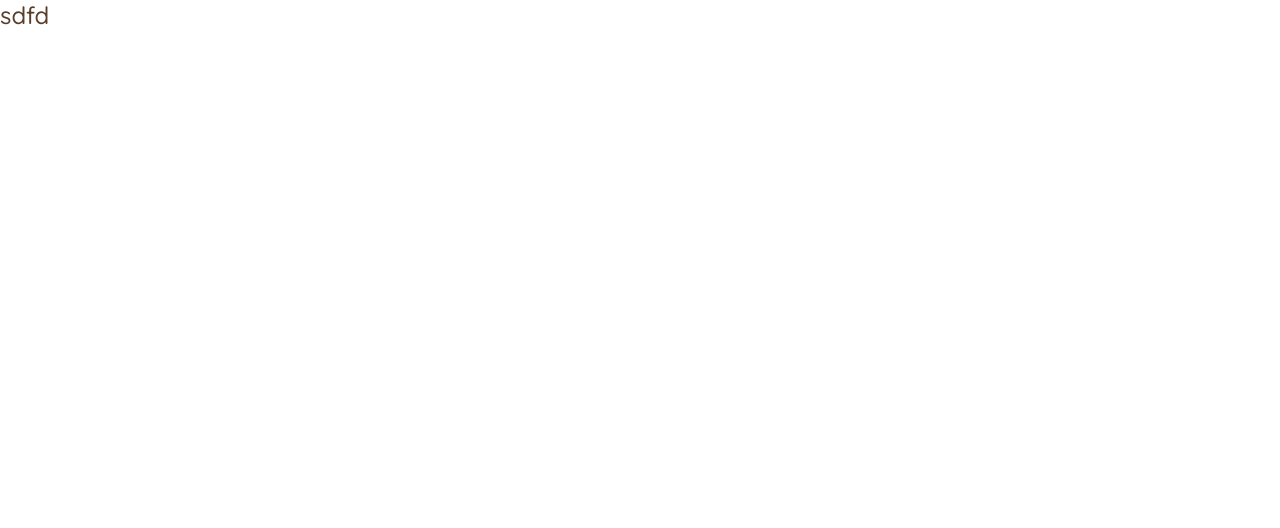
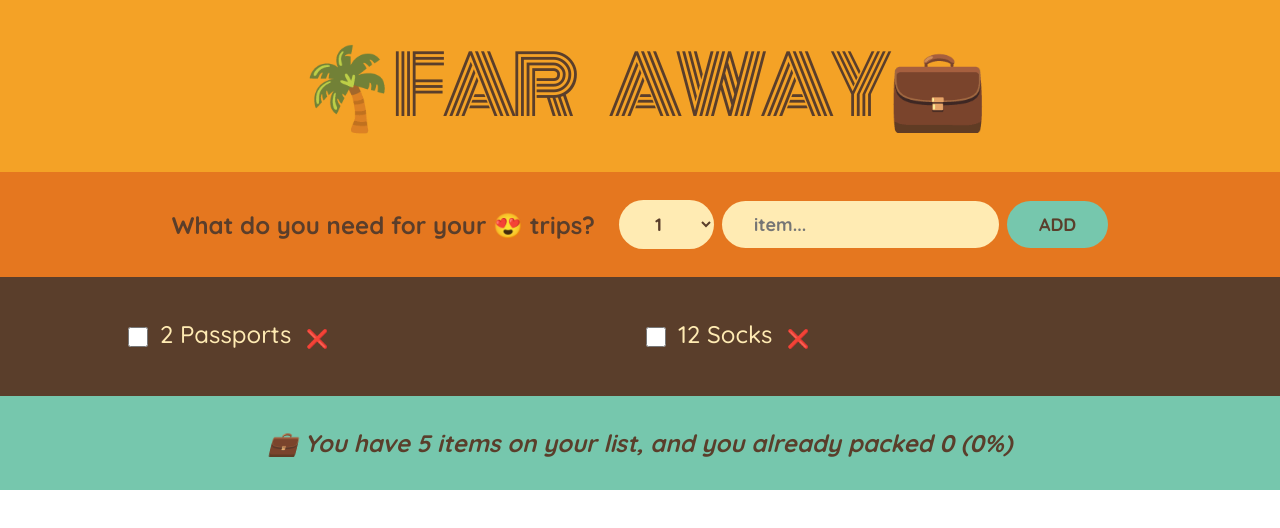
Before and after one commit to itsmeeSanj/travel-list, a React (Create React App) app: page / in a window 1280 px wide. Shown: the top 528 px of the page. Built offline with nearby package versions, Linux system fonts and the light colour scheme.

Commit message:
add:form-list

```diff
--- a/src/App.js
+++ b/src/App.js
@@ -1,5 +1,100 @@
 import React from "react";
 
 export default function App() {
-  return <>sdfd</>;
+  const initialItems = [
+    { id: 1, description: "Passports", quantity: 2, packed: false },
+    { id: 2, description: "Socks", quantity: 12, packed: false },
+  ];
+
+  return (
+    <>
+      <Logo />
+      <Form />
+      <PackingList initialItems={initialItems} />
+      <Stats />
+    </>
+  );
 }
+
+function Logo() {
+  return <h1>🌴Far Away💼</h1>;
+}
+
+function Form() {
+  return (
+    <form className='add-form'>
+      <h3>What do you need for your 😍 trips? </h3>
+
+      <select>
+        <option value={1}>1</option>
+        <option value={2}>2</option>
+        <option value={3}>3</option>
+        <option value={4}>4</option>
+      </select>
+
+      <input type='text' name='item' id='' placeholder='item...' />
+
+      <button>Add</button>
+    </form>
+  );
+}
+
+function PackingList({ initialItems }) {
+  const [isChecked, setIsChecked] = React.useState(false);
+  return (
+    <div className='list'>
+      <ul>
+        {initialItems.map((item, index) => {
+          return (
+            <>
+              <li key={item?.id}>
+                <input
+                  type='checkbox'
+                  onChange={() => {
+                    setIsChecked(!isChecked);
+                  }}
+                />
+                <label
+                  for={item?.description}
+                  style={
+                    item?.packed
+                      ? {
+                          textDecoration: "line-through",
+                        }
+                      : { textDecoration: "none" }
+                  }
+                >
+                  {" "}
+                  {item?.quantity} {item?.description} <button>❌</button>
+                </label>
+              </li>
+            </>
+          );
+        })}
+      </ul>
+
+      {/* <div className='actions'>
+        <select name='SORTED BY INPUT ORDER' id='sort'>
+          <option value='1'>1</option>
+          <option value='2'>2</option>
+          <option value='3'>3</option>
+          <option value='4'>4</option>
+        </select>
+        <button>Clear List</button>
+      </div> */}
+      {/* <Items /> */}
+    </div>
+  );
+}
+
+function Items() {
+  return <div>logo</div>;
+}
+
+function Stats() {
+  return (
+    <footer className='stats'>
+      <em>💼 You have 5 items on your list, and you already packed 0 (0%)</em>
+    </footer>
+  );
+}
--- a/src/index.css
+++ b/src/index.css
@@ -1,10 +1,3 @@
-/*
-const initialItems = [
-  { id: 1, description: "Passports", quantity: 2, packed: false },
-  { id: 2, description: "Socks", quantity: 12, packed: false },
-];
-*/
-
 @import url("https://fonts.googleapis.com/css2?family=Monoton&family=Quicksand:wght@500;700&display=swap");
 
 * {
@@ -101,7 +94,7 @@ input {
 .list ul {
   list-style: none;
   width: 80%;
-  overflow: scroll;
+  /* overflow: scroll; */
 
   display: grid;
   grid-template-columns: repeat(auto-fit, minmax(250px, 1fr));
```
